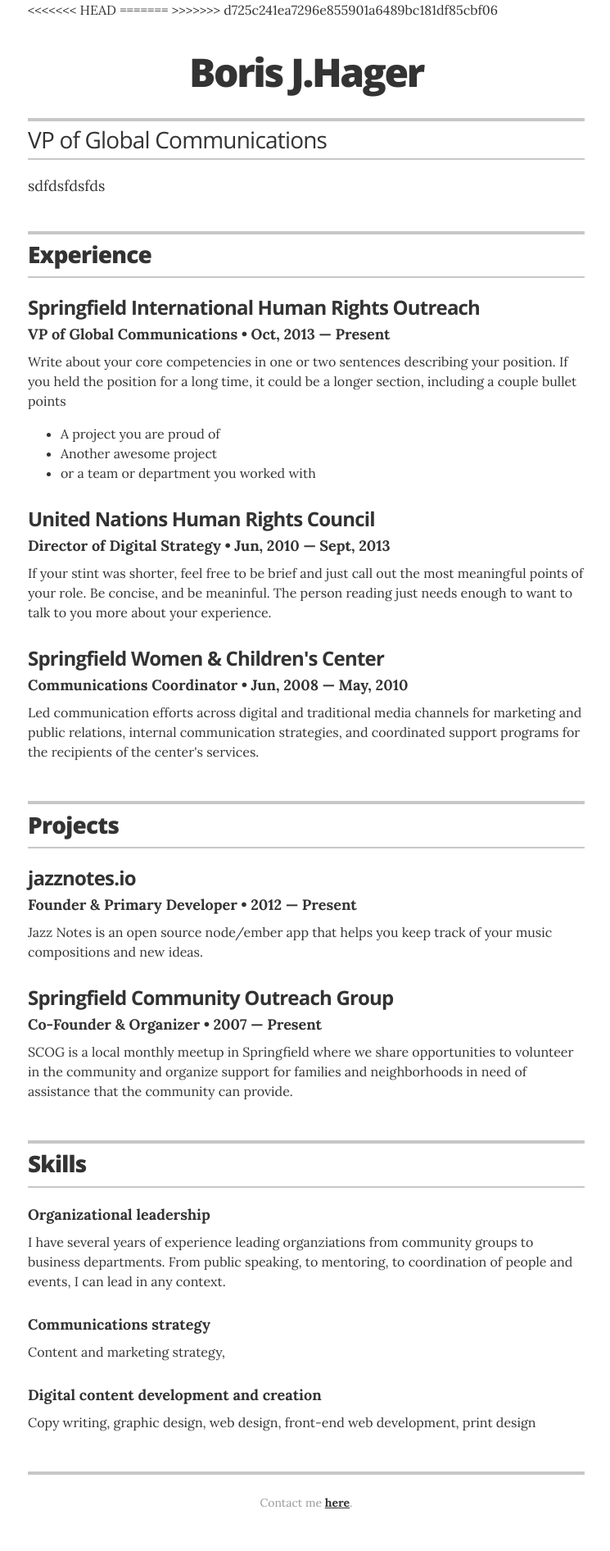
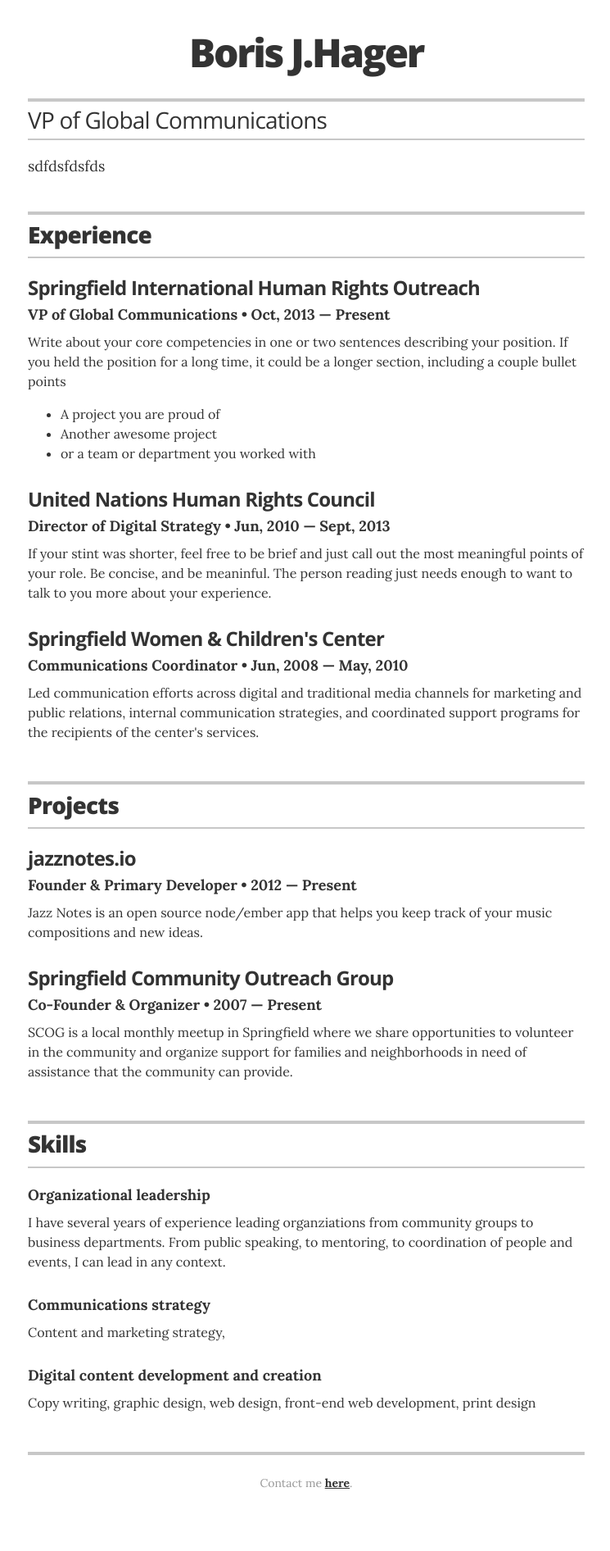
Before and after one commit to borishager/borishager.github.io, a Jekyll site: the page built from index.html, in a window 1280 px wide. Shown: the whole page at 82% size, without its empty margins (266-1011 px from the left). Built offline with Jekyll 4.4.1, drawn with Linux system fonts in a browser that asks for light colours; after the commit the page ends 1868 px from its top, so only the background shows below that.

Commit message:
Update resume.html

```diff
--- a/_layouts/resume.html
+++ b/_layouts/resume.html
@@ -17,17 +17,12 @@
 
     <link rel="stylesheet" href="css/main.css">
     <link rel="canonical" href="{{ page.url | replace:'index.html','' | prepend: site.baseurl | prepend: site.url }}">
-    <link rel="icon" type="image/x-icon" href="/favicon.png" />
   </head>
 
   <body class="theme-{% if site.resume_theme %}{{ site.resume_theme }}{% endif %}">
 
     <div class="wrapper" itemscope itemtype="http://schema.org/Person">
-<<<<<<< HEAD
 
-=======
-
->>>>>>> d725c241ea7296e855901a6489bc181df85cbf06
       <header class="page-header">
 
         <!-- Your name is defined in the _config.yml file -->
```
